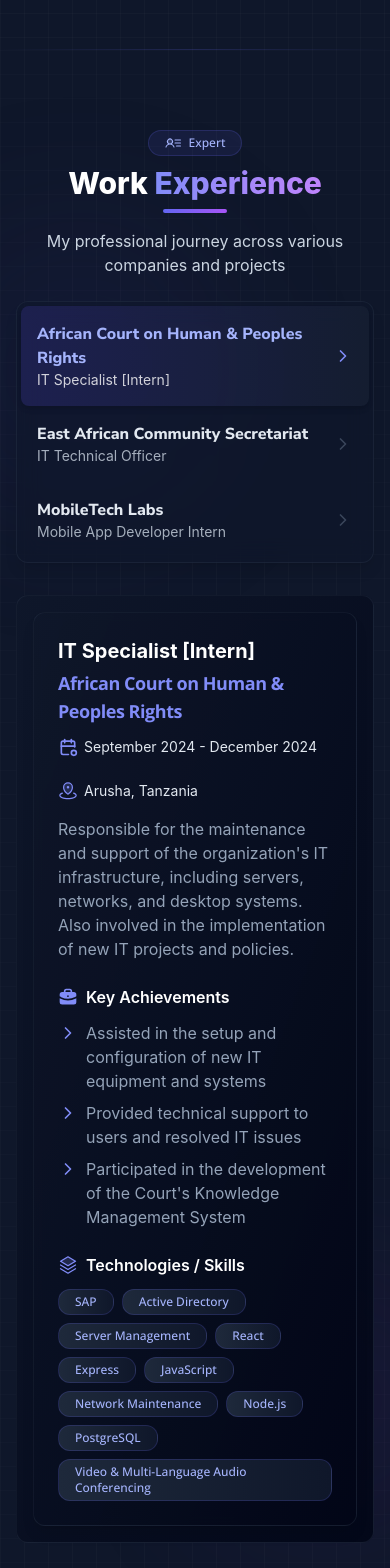
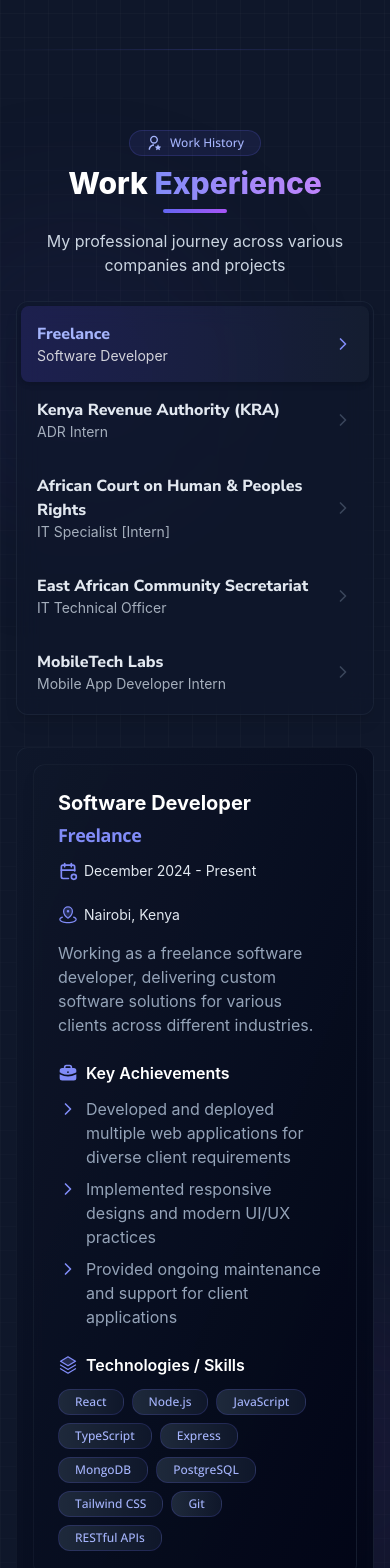
Before and after one commit to supa-modo/Classic-Web-Portfolio, a React (Vite) app: page / in a window 390 px wide. Shown: the part 2780-4348 px from the top of the page. Built offline with nearby package versions, Linux system fonts and the light colour scheme; no server answers.

Commit message:
Enhancement: Updated ExperienceSection with new freelance and internship experiences, including detailed descriptions and technologies used. Modified HeroSection and Footer components to reflect updated email address.

```diff
--- a/src/components/ExperienceSection.jsx
+++ b/src/components/ExperienceSection.jsx
@@ -13,6 +13,7 @@
   PiUserListDuotone,
 } from "react-icons/pi";
 import { TbBriefcaseFilled, TbCalendarDot } from "react-icons/tb";
+import { RiUserStarLine } from "react-icons/ri";
 
 export default function ExperienceSection() {
   const [activeTab, setActiveTab] = useState(0);
@@ -21,6 +22,52 @@
 
   // Example experience data - replace with your actual experience
   const experiences = [
+    {
+      company: "Freelance",
+      position: "Software Developer",
+      duration: "December 2024 - Present",
+      location: "Nairobi, Kenya",
+      description:
+        "Working as a freelance software developer, delivering custom software solutions for various clients across different industries.",
+      achievements: [
+        "Developed and deployed multiple web applications for diverse client requirements",
+        "Implemented responsive designs and modern UI/UX practices",
+        "Provided ongoing maintenance and support for client applications",
+      ],
+      technologies: [
+        "React",
+        "Node.js",
+        "JavaScript",
+        "TypeScript",
+        "Express",
+        "MongoDB",
+        "PostgreSQL",
+        "Tailwind CSS",
+        "Git",
+        "RESTful APIs",
+      ],
+    },
+    {
+      company: "Kenya Revenue Authority (KRA)",
+      position: "ADR Intern",
+      duration: "June 2025 - Present",
+      location: "Nairobi, Kenya",
+      description:
+        "Working as an ADR (Alternative Dispute Resolution) intern at the Kenya Revenue Authority, assisting in tax dispute resolution processes.",
+      achievements: [
+        "Assisted in the resolution of tax disputes through alternative dispute resolution methods",
+        "Conducted research and analysis on tax-related cases",
+        "Supported the ADR team in case management and documentation",
+      ],
+      technologies: [
+        "Legal Research",
+        "Case Management",
+        "Documentation",
+        "Tax Law",
+        "Dispute Resolution",
+        "Microsoft Office",
+      ],
+    },
     {
       company: "African Court on Human & Peoples Rights",
       position: "IT Specialist [Intern]",
@@ -81,7 +128,13 @@
         "Reduced app load time by 50% through optimization and caching strategies",
         "Integrated biometric authentication enhancing app security",
       ],
-      technologies: ["Flutter", "Dart", "Firebase", "Javascript", "RESTful APIs"],
+      technologies: [
+        "Flutter",
+        "Dart",
+        "Firebase",
+        "Javascript",
+        "RESTful APIs",
+      ],
     },
   ];
 
@@ -111,8 +164,8 @@
             animate={isInView ? { opacity: 1, scale: 1 } : {}}
             transition={{ delay: 0.2, duration: 0.5 }}
           >
-            <PiUserListDuotone className="w-4 h-4 md:w-5 md:h-5 mr-2" />
-            Expert
+            <RiUserStarLine className="w-4 h-4 md:w-5 md:h-5 mr-2" />
+            Work History
           </motion.div>
           <h2 className="text-3xl mt-2 md:text-4xl lg:text-5xl font-extrabold mb-2 md:mb-4 text-white">
             Work{" "}
--- a/src/components/Footer.jsx
+++ b/src/components/Footer.jsx
@@ -116,7 +116,7 @@
                     href="mailto:eddy@example.com"
                     className="hover:text-indigo-300 transition-colors hover:underline underline-offset-4"
                   >
-                    eddyodhiambo11@gmail.com
+                    eddie.oodhiambo@gmail.com
                   </a>
                 </div>
                 <div className="flex items-center gap-3 text-slate-300">
--- a/src/components/HeroSection.jsx
+++ b/src/components/HeroSection.jsx
@@ -300,7 +300,7 @@
                 icon="whatsapp"
               />
               <EnhancedSocialLink
-                href="mailto:eddieodhiambo11@gmail.com"
+                href="mailto:eddie.oodhiambo@gmail.com"
                 icon="email"
               />
             </motion.div>
```
Also changed, not shown: 1 other file (tests, documents, lock files or other folders).
